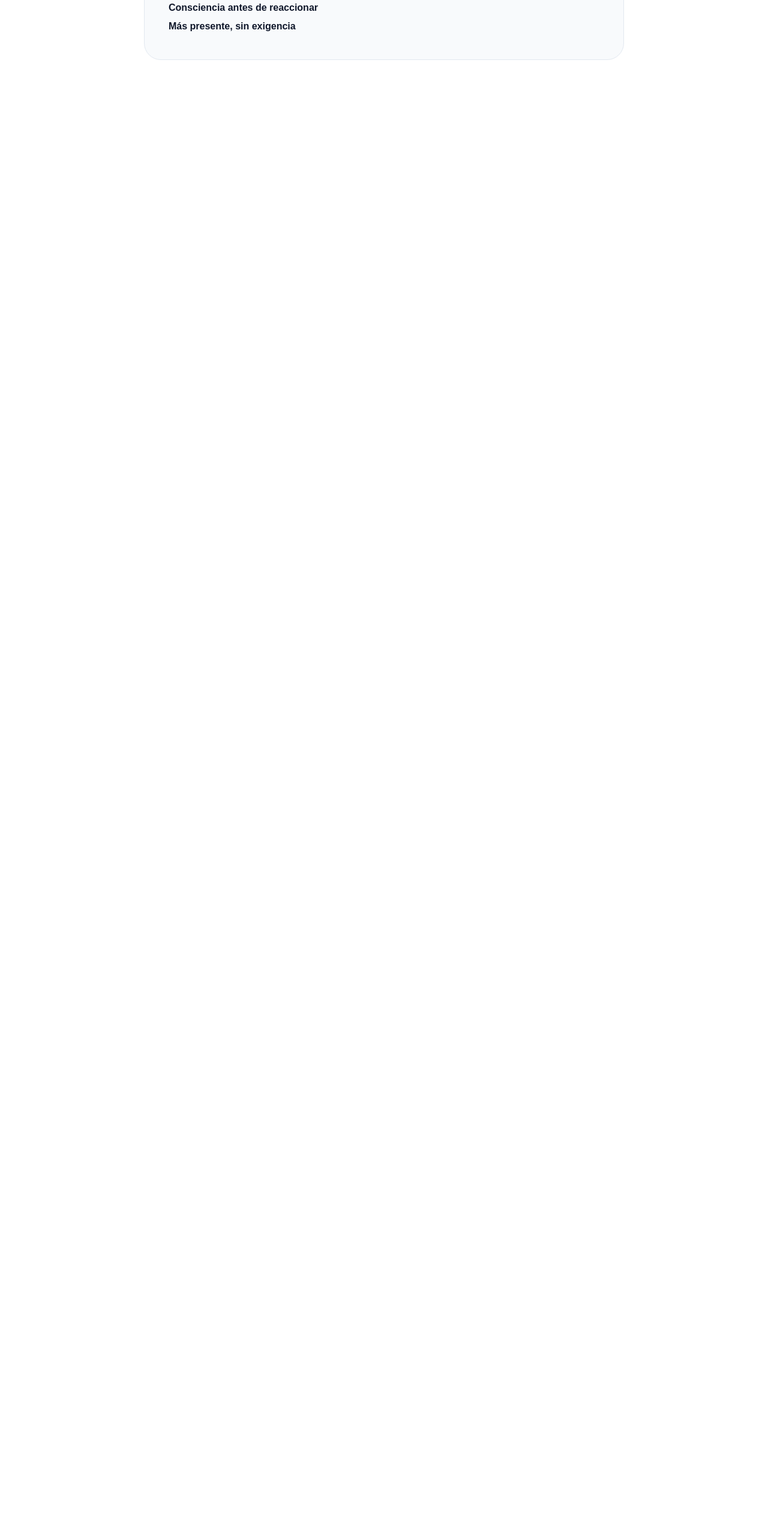
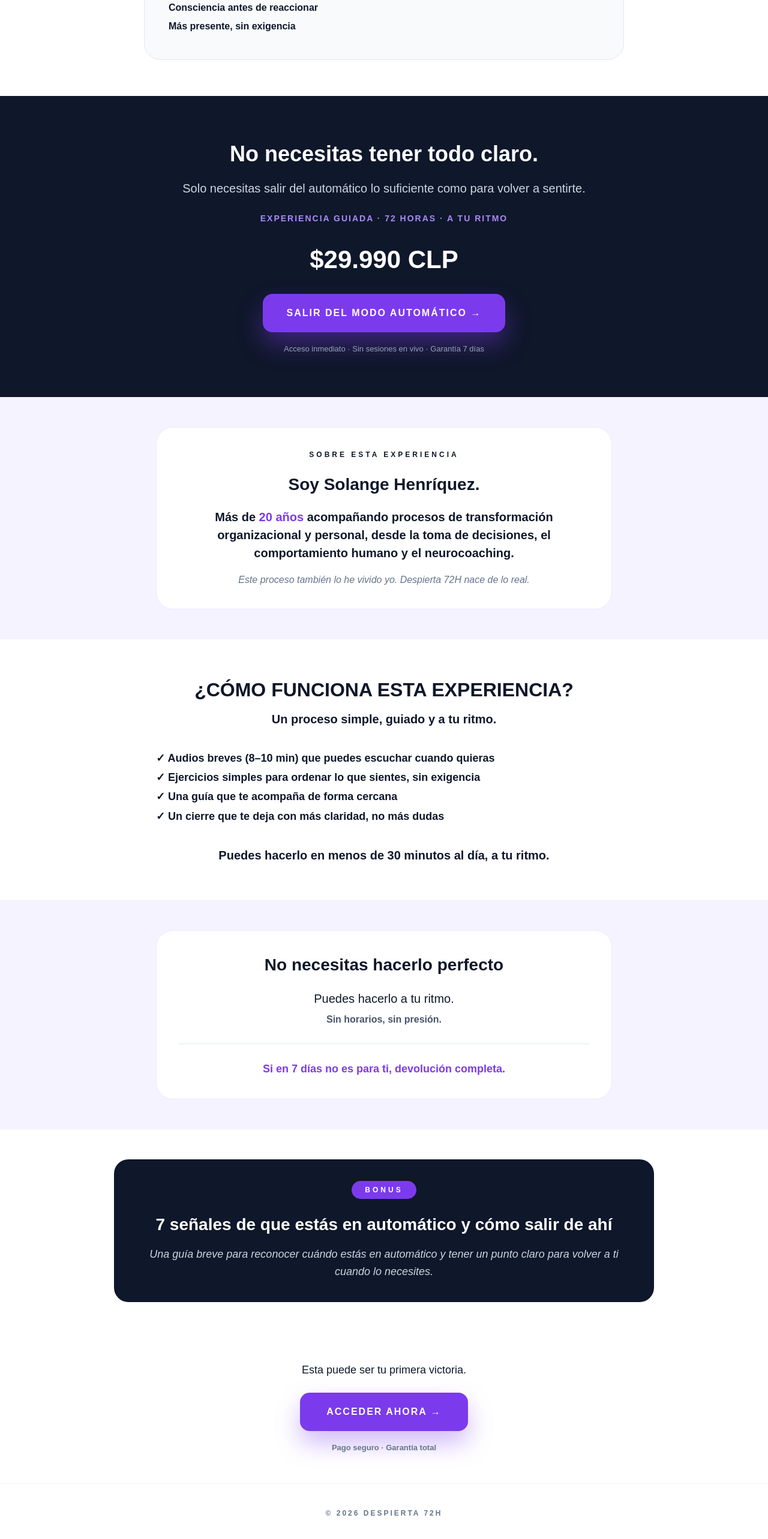
Before and after one commit to cursossolange/despierta-72h, a React (Vite) app: page / in a window 1280 px wide. Shown: the part 2490-5056 px from the top of the page at 60% size. Before the commit the page ends 2650 px from the top, so only its background shows below. Built offline with nearby package versions, Linux system fonts and the light colour scheme.

Commit message:
Update LandingPage.tsx

```diff
--- a/src/components/LandingPage.tsx
+++ b/src/components/LandingPage.tsx
@@ -214,6 +214,165 @@ export default function LandingPage() {
 
   </div>
 </section>
+      <section style={{ padding: "70px 24px", background: "#0f172a", color: "white", textAlign: "center" }}>
+  <div style={{ maxWidth: "700px", margin: "0 auto" }}>
+
+    <h2 style={{ fontSize: "36px", fontWeight: 900, marginBottom: "14px" }}>
+      No necesitas tener todo claro.
+    </h2>
+
+    <p style={{ fontSize: "20px", color: "#cbd5e1", lineHeight: "1.6", marginBottom: "24px" }}>
+      Solo necesitas salir del automático lo suficiente como para volver a sentirte.
+    </p>
+
+    <p style={{ fontSize: "14px", letterSpacing: "2px", color: "#a78bfa", fontWeight: 800, marginBottom: "26px" }}>
+      EXPERIENCIA GUIADA · 72 HORAS · A TU RITMO
+    </p>
+
+    <div style={{ fontSize: "42px", fontWeight: 900, marginBottom: "26px" }}>
+      $29.990 CLP
+    </div>
+
+    <button
+     onClick={() => window.location.href = "https://tupagodeejemplo.com"}
+      style={{
+        background: "#7c3aed",
+        color: "white",
+        border: "none",
+        padding: "20px 40px",
+        borderRadius: "16px",
+        fontWeight: 900,
+        fontSize: "16px",
+        letterSpacing: "2px",
+        textTransform: "uppercase",
+        cursor: "pointer",
+        boxShadow: "0 20px 40px rgba(124,58,237,0.4)"
+      }}
+    >
+      Salir del modo automático →
+    </button>
+
+    <p style={{ marginTop: "18px", fontSize: "13px", color: "#94a3b8" }}>
+      Acceso inmediato · Sin sesiones en vivo · Garantía 7 días
+    </p>
+
+  </div>
+</section>
+      <section style={{ padding: "50px 24px", background: "#F5F3FF" }}>
+  <div style={{ maxWidth: "760px", margin: "0 auto", background: "white", borderRadius: "28px", padding: "36px", textAlign: "center", border: "1px solid #ede9fe" }}>
+    <p style={{ fontSize: "12px", letterSpacing: "4px", fontWeight: 900, marginBottom: "20px" }}>
+      SOBRE ESTA EXPERIENCIA
+    </p>
+
+    <h2 style={{ fontSize: "28px", fontWeight: 900, marginBottom: "18px" }}>
+      Soy Solange Henríquez.
+    </h2>
+
+    <p style={{ fontSize: "20px", lineHeight: "1.5", fontWeight: 700 }}>
+      Más de <span style={{ color: "#7c3aed" }}>20 años</span> acompañando procesos de transformación organizacional y personal, desde la toma de decisiones, el comportamiento humano y el neurocoaching.
+    </p>
+
+    <p style={{ marginTop: "18px", fontStyle: "italic", color: "#64748b" }}>
+      Este proceso también lo he vivido yo. Despierta 72H nace de lo real.
+    </p>
+  </div>
+</section>
+
+<section style={{ padding: "60px 24px", background: "white" }}>
+  <div style={{ maxWidth: "760px", margin: "0 auto", textAlign: "center" }}>
+    <h2 style={{ fontSize: "32px", fontWeight: 900, marginBottom: "10px" }}>
+      ¿CÓMO FUNCIONA ESTA EXPERIENCIA?
+    </h2>
+
+    <p style={{ fontSize: "20px", fontWeight: 700, marginBottom: "34px" }}>
+      Un proceso simple, guiado y a tu ritmo.
+    </p>
+
+    <div style={{ textAlign: "left", fontSize: "18px", fontWeight: 700, lineHeight: "1.8" }}>
+      <p>✓ Audios breves (8–10 min) que puedes escuchar cuando quieras</p>
+      <p>✓ Ejercicios simples para ordenar lo que sientes, sin exigencia</p>
+      <p>✓ Una guía que te acompaña de forma cercana</p>
+      <p>✓ Un cierre que te deja con más claridad, no más dudas</p>
+    </div>
+
+    <p style={{ marginTop: "34px", fontSize: "20px", fontWeight: 900 }}>
+      Puedes hacerlo en menos de 30 minutos al día, a tu ritmo.
+    </p>
+  </div>
+</section>
+
+<section style={{ padding: "50px 24px", background: "#F5F3FF" }}>
+  <div style={{ maxWidth: "760px", margin: "0 auto", background: "white", borderRadius: "28px", padding: "36px", textAlign: "center", border: "1px solid #ede9fe" }}>
+    <h2 style={{ fontSize: "28px", fontWeight: 900, marginBottom: "20px" }}>
+      No necesitas hacerlo perfecto
+    </h2>
+
+    <p style={{ fontSize: "20px", marginBottom: "8px" }}>
+      Puedes hacerlo a tu ritmo.
+    </p>
+
+    <p style={{ fontSize: "16px", fontWeight: 700, color: "#475569" }}>
+      Sin horarios, sin presión.
+    </p>
+
+    <div style={{ height: "1px", background: "#e2e8f0", margin: "28px 0" }} />
+
+    <p style={{ fontSize: "18px", fontWeight: 900, color: "#7c3aed" }}>
+      Si en 7 días no es para ti, devolución completa.
+    </p>
+  </div>
+</section>
+
+<section style={{ padding: "50px 24px", background: "white" }}>
+  <div style={{ maxWidth: "900px", margin: "0 auto", background: "#0f172a", color: "white", borderRadius: "24px", padding: "36px", textAlign: "center" }}>
+    <p style={{ display: "inline-block", background: "#7c3aed", padding: "6px 22px", borderRadius: "999px", fontSize: "12px", letterSpacing: "4px", fontWeight: 900, marginBottom: "22px" }}>
+      BONUS
+    </p>
+
+    <h2 style={{ fontSize: "28px", fontWeight: 900, marginBottom: "14px" }}>
+      7 señales de que estás en automático y cómo salir de ahí
+    </h2>
+
+    <p style={{ fontSize: "18px", lineHeight: "1.6", color: "#cbd5e1", fontStyle: "italic" }}>
+      Una guía breve para reconocer cuándo estás en automático y tener un punto claro para volver a ti cuando lo necesites.
+    </p>
+  </div>
+</section>
+
+<section style={{ padding: "50px 24px", background: "white", textAlign: "center" }}>
+  <p style={{ fontSize: "18px", marginBottom: "24px" }}>
+    Esta puede ser tu primera victoria.
+  </p>
+
+  <button
+    onClick={() => window.location.href = "https://tupagodeejemplo.com"}
+    style={{
+      background: "#7c3aed",
+      color: "white",
+      border: "none",
+      padding: "20px 44px",
+      borderRadius: "16px",
+      fontWeight: 900,
+      fontSize: "16px",
+      letterSpacing: "2px",
+      textTransform: "uppercase",
+      cursor: "pointer",
+      boxShadow: "0 20px 40px rgba(124,58,237,0.35)"
+    }}
+  >
+    Acceder ahora →
+  </button>
+
+  <p style={{ marginTop: "18px", fontSize: "13px", color: "#64748b", fontWeight: 700 }}>
+    Pago seguro · Garantía total
+  </p>
+</section>
+
+<footer style={{ padding: "40px 24px", textAlign: "center", background: "white", borderTop: "1px solid #f1f5f9" }}>
+  <p style={{ fontSize: "12px", letterSpacing: "3px", color: "#64748b", fontWeight: 800 }}>
+    © 2026 DESPIERTA 72H
+  </p>
+</footer>
     </div>
   );
 }
```
